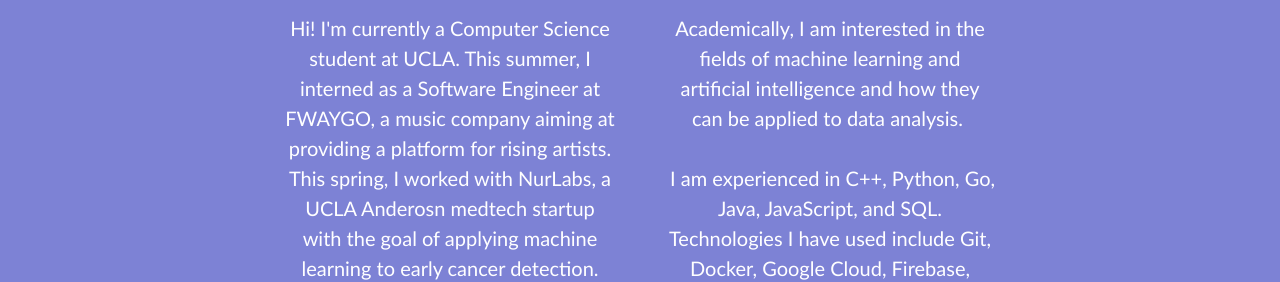
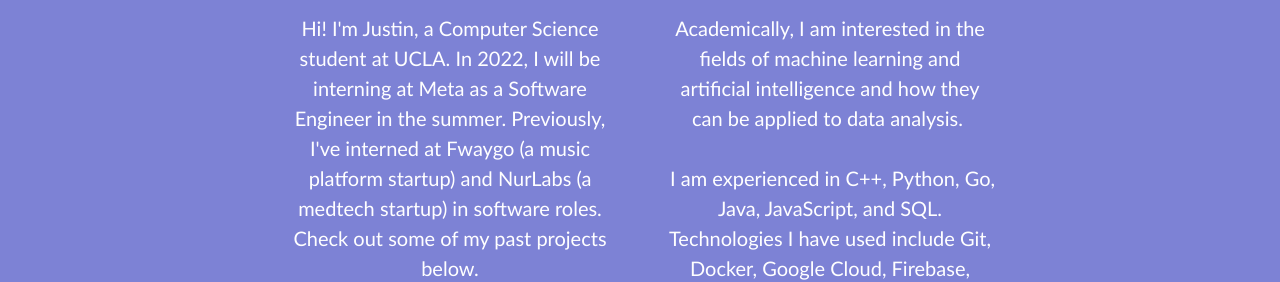
Before and after one commit to justinHe123/justinhe123.github.io, a plain HTML site: page index.html in a window 1280 px wide. Shown: the part 681-963 px from the top of the page. Drawn offline with nearby package versions, Linux system fonts and the light colour scheme; a web font is replaced by a local one.

Commit message:
update about me

```diff
--- a/index.html
+++ b/index.html
@@ -58,7 +58,7 @@
                 <!-- About Section Content-->
                 <div class="row">
                     <div class="col-lg-4 ml-auto">
-                        <p class="pre-wrap lead">Hi! I'm currently a Computer Science student at UCLA. This summer, I interned as a Software Engineer at FWAYGO, a music company aiming at providing a platform for rising artists. This spring, I worked with NurLabs, a UCLA Anderosn medtech startup with the goal of applying machine learning to early cancer detection. Previously, I've worked on several projects, namely Roblox Reviews, WeChews, and NoteGlobal. Check them out below!</p>
+                        <p class="pre-wrap lead">Hi! I'm Justin, a Computer Science student at UCLA. In 2022, I will be interning at Meta as a Software Engineer in the summer. Previously, I've interned at Fwaygo (a music platform startup) and NurLabs (a medtech startup) in software roles. Check out some of my past projects below.</p>
                     </div>
                     <div class="col-lg-4 mr-auto">
                         <p class="pre-wrap lead">Academically, I am interested in the fields of machine learning and artificial intelligence and how they can be applied to data analysis. <br/><br/> I am experienced in C++, Python, Go, Java, JavaScript, and SQL. Technologies I have used include Git, Docker, Google Cloud, Firebase, AWS, MySQL, PostgreSQL, NumPy, and PyTorch.</p>
```
